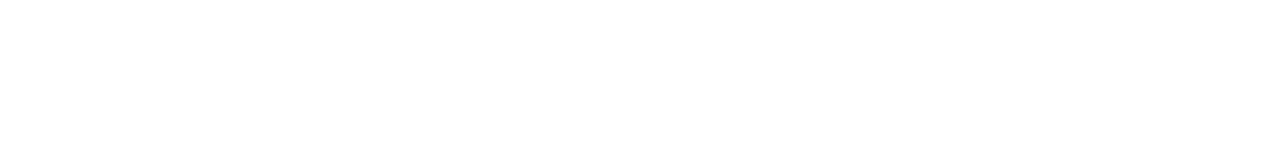
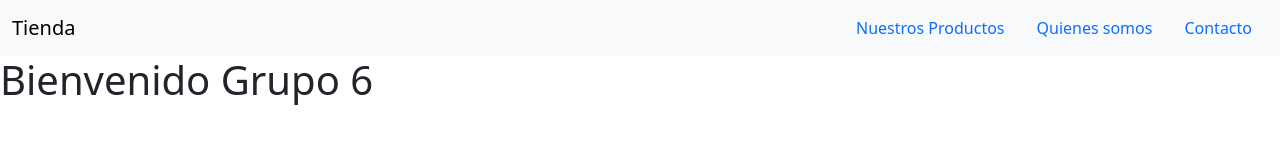
Before and after one commit to EmaManrique/TrabajoIntegrador_Grupo6_ArgentinaPrograma, a plain HTML site: page index.html in a window 1280 px wide. Drawn offline with nearby package versions, Linux system fonts and the light colour scheme; files that its build step writes are made by us from their sources.

Commit message:
Agrego Titulo

```diff
--- a/index.html
+++ b/index.html
@@ -4,10 +4,30 @@
     <meta charset="UTF-8">
     <meta http-equiv="X-UA-Compatible" content="IE=edge">
     <meta name="viewport" content="width=device-width, initial-scale=1.0">
+    <title>Trabajo Final</title>
+    <link rel="stylesheet" href="./static/css/style.css">
+    <link href="https://cdn.jsdelivr.net/npm/bootstrap@5.3.0-alpha2/dist/css/bootstrap.min.css" rel="stylesheet" integrity="sha384-aFq/bzH65dt+w6FI2ooMVUpc+21e0SRygnTpmBvdBgSdnuTN7QbdgL+OapgHtvPp" crossorigin="anonymous">
+</head>
+<nav class="navbar bg-body-tertiary">
+    <div class="container-fluid"  >
+      <a class="navbar-brand" href="#">Tienda</a>
 
-    <title>Grupo 6</title>
-</head>
+      <ul class="nav justify-content-end">
+        <li class="nav-item">
+          <a class="nav-link active" aria-current="page" href="#">Nuestros Productos</a>
+        </li>
+        <li class="nav-item">
+          <a class="nav-link" href="#">Quienes somos</a>
+        </li>
+        <li class="nav-item">
+          <a class="nav-link" href="#">Contacto</a>
+        </li>
+
+      </ul>
+
+
+    </div>
+  </nav>
+<h1>Bienvenido Grupo 6 </h1>
 <body>
-
-</body>
 </html>
```
Also changed, not shown: js/index.js (added).
